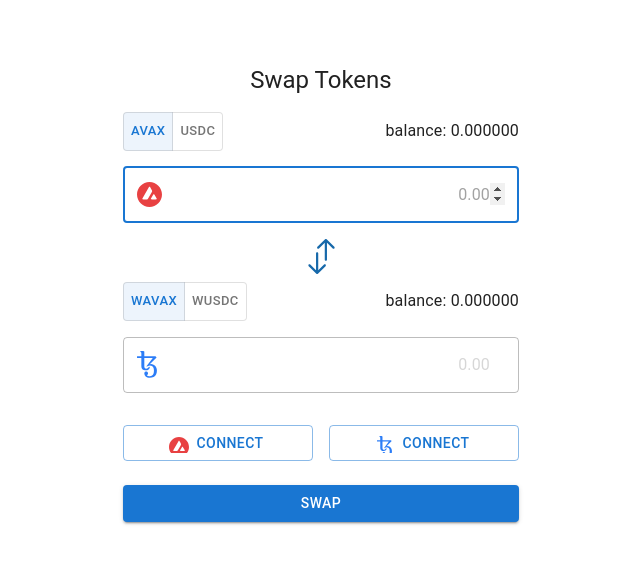
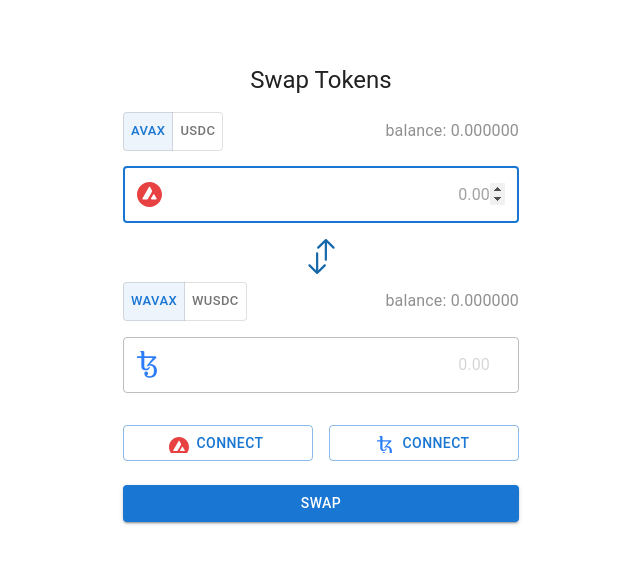
Before and after one commit to sputnik-defi/bifrost-dapp, a React (Create React App) app: page / in a window 1280 px wide. Shown: the top 564 px of the page, without its empty margins (319-959 px from the left). Built offline with nearby package versions, Linux system fonts and the light colour scheme.

Commit message:
update balance text style

```diff
--- a/src/components/ExchangeForm.jsx
+++ b/src/components/ExchangeForm.jsx
@@ -63,7 +63,7 @@ const ExchangeForm = ({
                 );
               })}
             </ToggleButtonGroup>
-            <Typography align="right">
+            <Typography align="right" sx={{ opacity: 0.5 }}>
               balance: {fromAvalanche ? balances.avax : balances.tzs}
             </Typography>
           </Stack>
@@ -115,7 +115,7 @@ const ExchangeForm = ({
                 );
               })}
             </ToggleButtonGroup>
-            <Typography align="right">
+            <Typography align="right" sx={{ opacity: 0.5 }}>
               balance: {!fromAvalanche ? balances.avax : balances.tzs}
             </Typography>
           </Stack>
```
